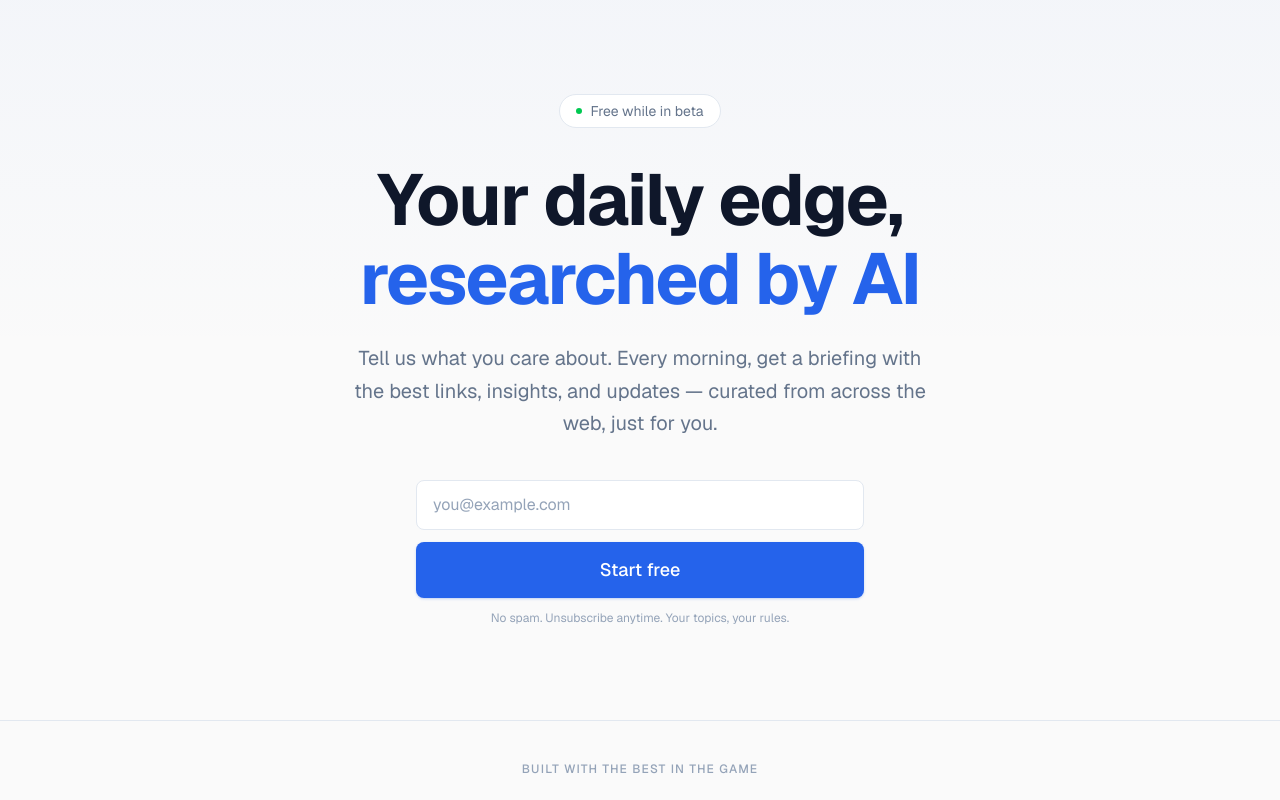
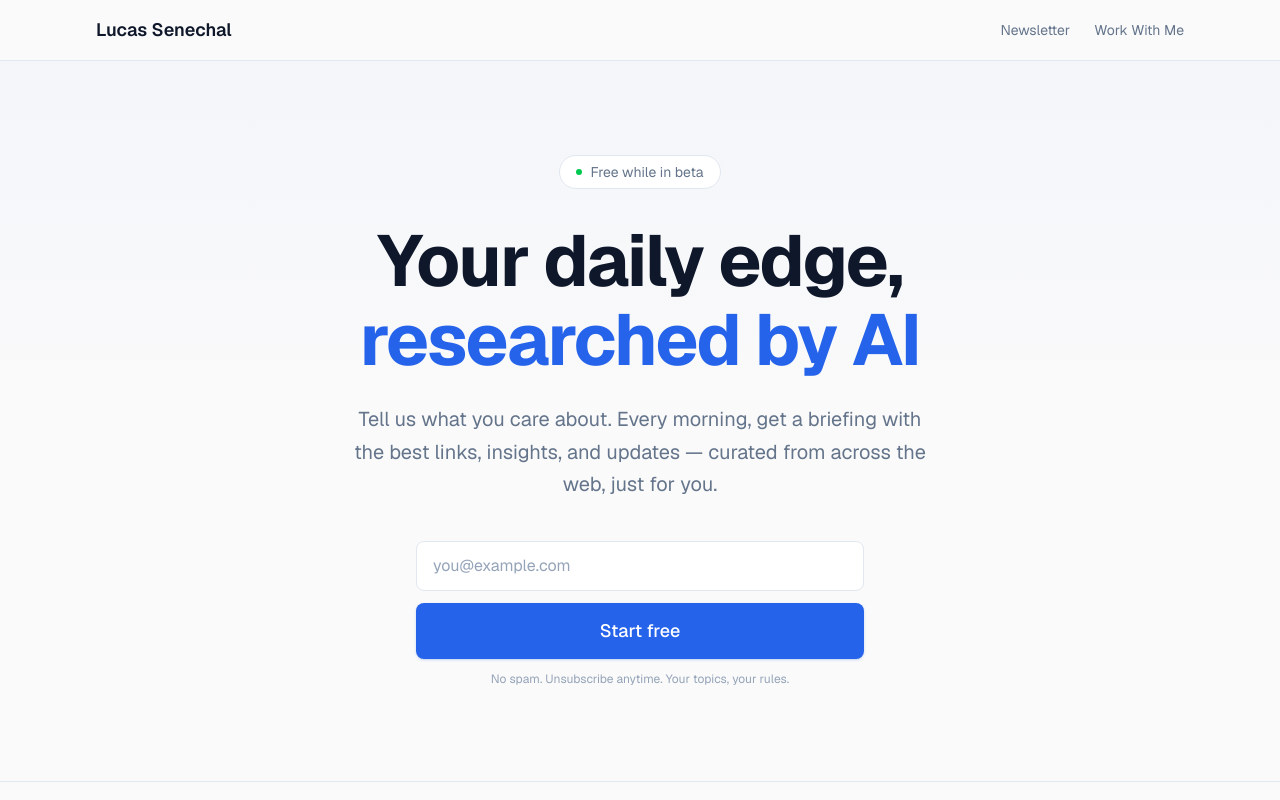
Before and after one commit to lucache95/lucassenechal.com, a Next.js app: page / in a window 1280 px wide. Shown: the top 800 px of the page. Built offline with nearby package versions, Linux system fonts and the light colour scheme.

Commit message:
feat(1.1-01): wire NavBar into marketing layout
- Import and render NavBar above children in marketing layout
- Layout remains a Server Component (no "use client")
- NavBar appears on all marketing pages (/, /newsletter, /legal/*)

```diff
--- a/app/(marketing)/layout.tsx
+++ b/app/(marketing)/layout.tsx
@@ -1,7 +1,14 @@
+import { NavBar } from "@/components/navigation/nav-bar";
+
 export default function MarketingLayout({
   children,
 }: {
   children: React.ReactNode;
 }) {
-  return <>{children}</>;
+  return (
+    <>
+      <NavBar />
+      {children}
+    </>
+  );
 }
```
